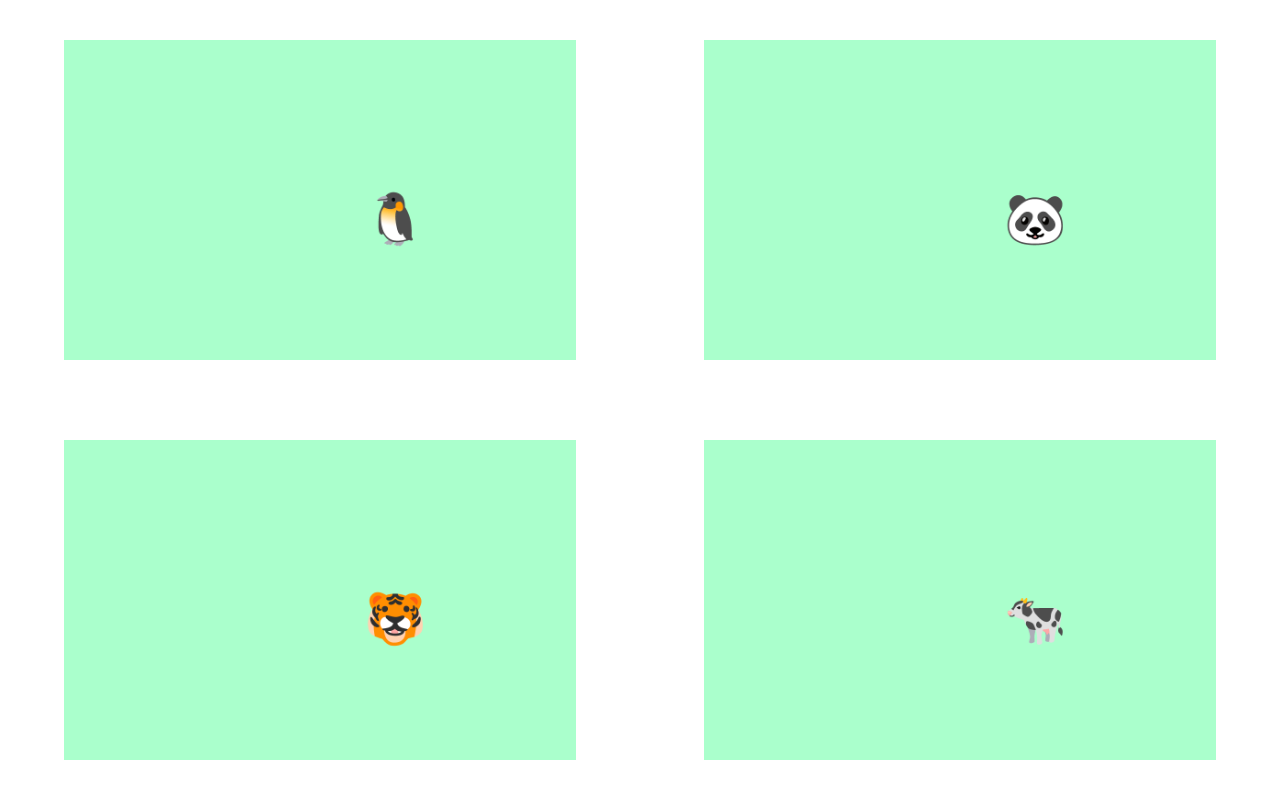
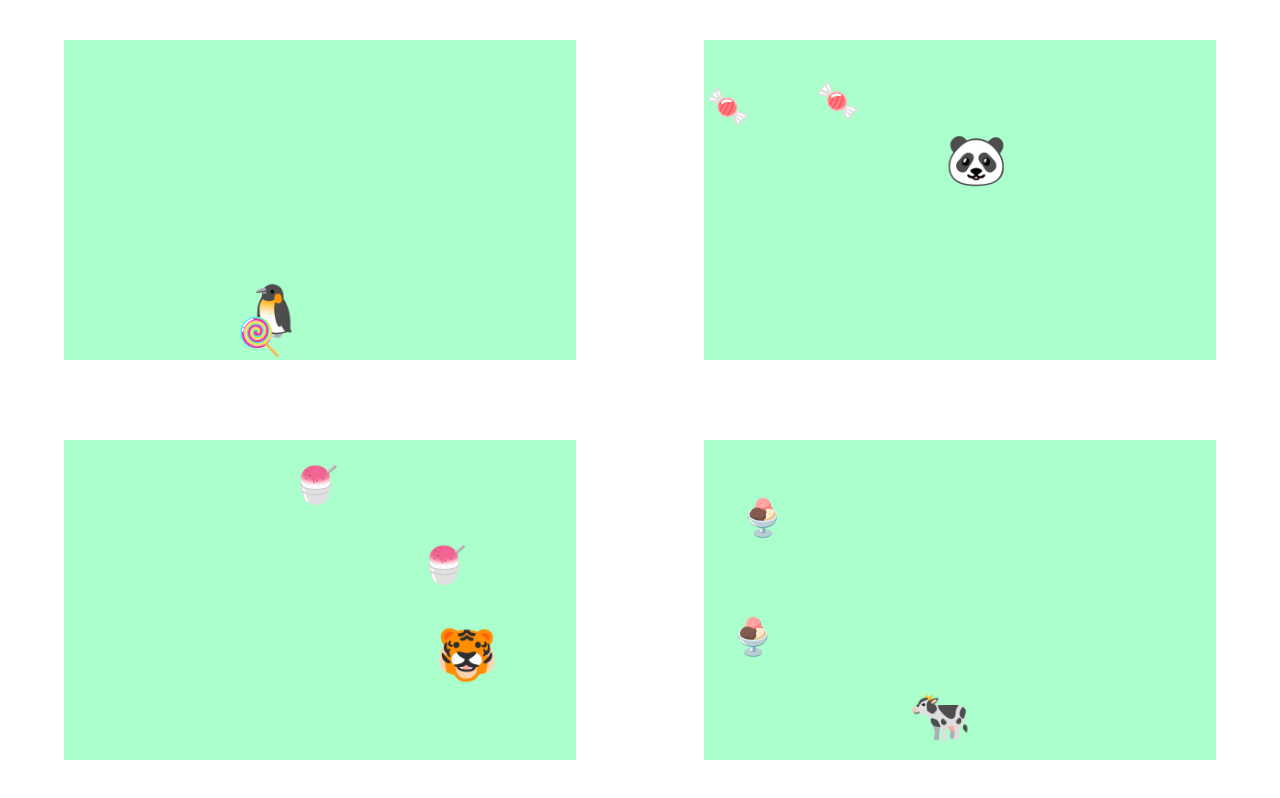
Before and after one commit to taw/svelte-emoji-zoo, a Svelte app: page / in a window 1280 px wide. Built offline with nearby package versions, Linux system fonts and the light colour scheme.

Commit message:
Put animals and food in random places and clamp mouse clicks
Co-authored-by: pinglinh <lnguyenmy1@gmail.com>

```diff
--- a/src/Enclosure.svelte
+++ b/src/Enclosure.svelte
@@ -1,10 +1,13 @@
 <script>
+  import { onMount } from "svelte";
+
   export let animalEmoji;
   export let foodEmoji;
 
-  let foodPositions = [[100, 200], [300, 150]];
-  let animalX = 50;
-  let animalY = 50;
+  let foodPositions = [];
+  let animalX = 0;
+  let animalY = 0;
+  let domNode;
 
   $: animalStyle = `
     left: ${animalX}px;
@@ -18,10 +21,20 @@
     `;
   }
 
+  function clamp(num, min, max) {
+    return Math.min(Math.max(num, min), max);
+  }
+
   function giveMoreFood(event) {
     let { clientX, clientY } = event;
     let rect = event.target.getBoundingClientRect();
-    foodPositions.push([clientX - rect.x, clientY - rect.y]);
+    let x = clientX - rect.x - 18;
+    let y = clientY - rect.y - 8;
+
+    foodPositions.push([
+      clamp(x, 0, rect.width - 36),
+      clamp(y, 0, rect.height - 36)
+    ]);
     foodPositions = foodPositions;
   }
 
@@ -60,6 +73,25 @@
     animalY += dy;
   }
 
+  function randomNumber(min, max) {
+    return min + Math.random() * (max - min);
+  }
+
+  function randomPosition(rect, emojiSize) {
+    return [
+      randomNumber(0, rect.width - emojiSize),
+      randomNumber(0, rect.height - emojiSize)
+    ];
+  }
+
+  function initalize() {
+    let rect = domNode.getBoundingClientRect();
+    [animalX, animalY] = randomPosition(rect, 36);
+    foodPositions = [0, 0, 0].map(() => randomPosition(rect, 24));
+  }
+
+  onMount(initalize);
+
   setInterval(moveAnimal, 1000 / 60);
 </script>
 
@@ -84,7 +116,11 @@
   }
 </style>
 
-<div class="enclosure" on:click={giveMoreFood} style={cursorCSS()}>
+<div
+  class="enclosure"
+  on:click={giveMoreFood}
+  style={cursorCSS()}
+  bind:this={domNode}>
   <span style={animalStyle} class="animal">{animalEmoji}</span>
   {#each foodPositions as food}
     <span style={foodStyle(food)} class="food">{foodEmoji}</span>
```
